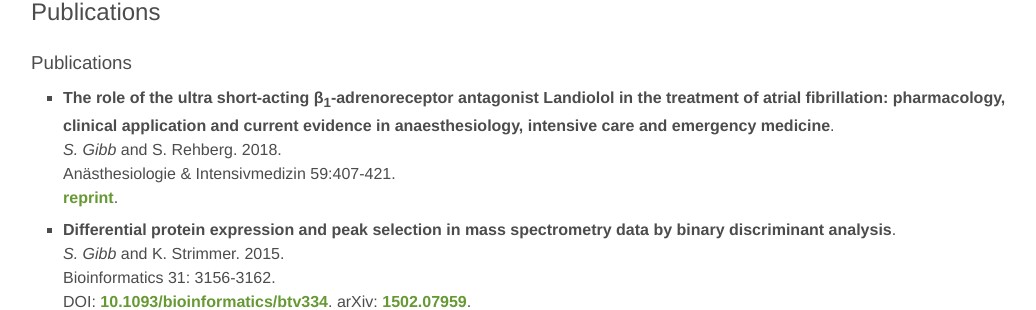
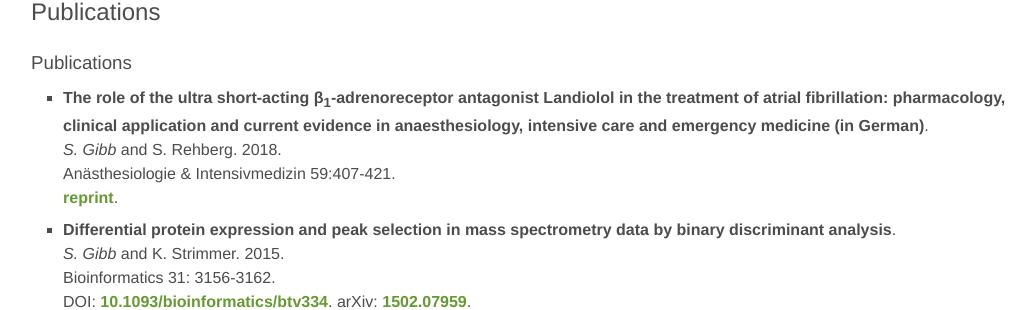
Before and after one commit to sgibb/sgibb.github.io, a Jekyll site: the page built from index.md, in a window 1280 px wide and 900 px high, scrolled down 980 px. Shown: the part 171-481 px from the top of the window, without its empty margins (113-1149 px from the left). Built offline with Jekyll 4.4.1, drawn with Linux system fonts in a browser that asks for light colours.

Commit message:
Add (in German) note

```diff
--- a/_data/publications.yml
+++ b/_data/publications.yml
@@ -1,6 +1,6 @@
 - name: Publications
   entries:
-    - title: "The role of the ultra short-acting &beta;<sub>1</sub>-adrenoreceptor antagonist Landiolol in the treatment of atrial fibrillation: pharmacology, clinical application and current evidence in anaesthesiology, intensive care and emergency medicine"
+    - title: "The role of the ultra short-acting &beta;<sub>1</sub>-adrenoreceptor antagonist Landiolol in the treatment of atrial fibrillation: pharmacology, clinical application and current evidence in anaesthesiology, intensive care and emergency medicine (in German)"
       authors: S. Gibb and S. Rehberg
       journal: "Anästhesiologie & Intensivmedizin 59:407-421"
       year: 2018
```
